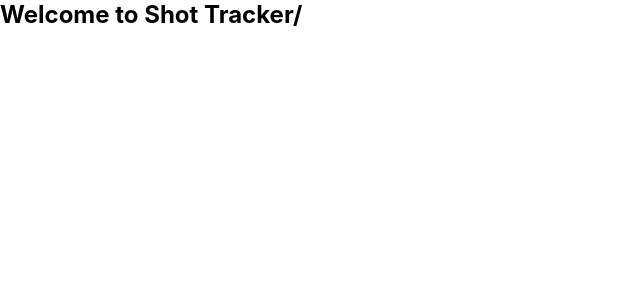
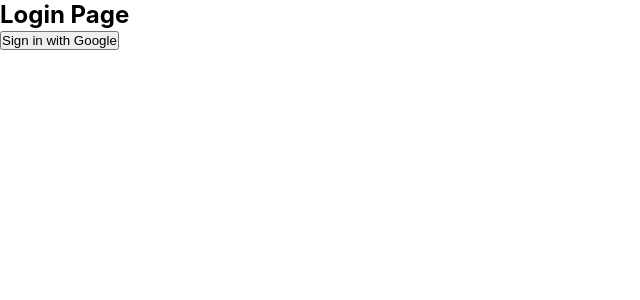
Before and after one commit to robwatsongtr/shot-tracker, a React (Create React App) app: page / in a window 1280 px wide. Shown: the top 300 px of the page, without its empty margins (0-640 px from the left). Built offline with nearby package versions, Linux system fonts and the light colour scheme; no server answers.

Commit message:
okay I have some sort of working login page

```diff
--- a/src/App.tsx
+++ b/src/App.tsx
@@ -3,13 +3,11 @@
 import { Routes, Route } from 'react-router-dom';
 import HistoryTable from "./components/HistoryTable"
 import Login from "./components/Login"
-import Home from "./components/Home"
 
 const App = () => {
   return (
     <Routes>
-      <Route path="/" element={<Home />} />
-      <Route path="/login" element={<Login />} />
+      <Route path="/" element={<Login />} />
       {/* will be protected */}
       <Route path="/mainPage" element={<MainPage />} />
       <Route path="/historyTable" element={<HistoryTable />} />
--- a/src/components/HistoryTable.tsx
+++ b/src/components/HistoryTable.tsx
@@ -30,7 +30,7 @@
       const docRef = doc(db, 'sessions', id)
       await deleteDoc(docRef)
       // remove deleted item from array. Since it changes the data structure in
-      // state, it will re-render the page and table.
+      // state, React will re-render the page and table.
       setData( data.filter( item => item.id !== id))
       alert(`Success deleting document: ${id}`)
     } catch(err) {
--- a/src/components/Home.tsx
+++ /dev/null
@@ -1,6 +0,0 @@
-
-const Home = () => {
-  return <h2>Welcome to Shot Tracker/</h2>
-}
-
-export default Home
--- a/src/components/Login.tsx
+++ b/src/components/Login.tsx
@@ -1,8 +1,25 @@
+// import firebase from 'firebase/app';
 
-
+import { getAuth, signInWithPopup, GoogleAuthProvider } from "firebase/auth"
+const auth = getAuth()
 
 const Login = () => {
-  return <h2>Login</h2>
+
+  const handleGoogleSignIn = async () => {
+    try {
+      const provider = new GoogleAuthProvider();
+      await signInWithPopup(auth, provider);
+    } catch (error) {
+      console.error('Error signing in with Google:', error);
+    }
+  }
+
+  return (
+    <div>
+      <h2>Login Page</h2>
+      <button onClick={handleGoogleSignIn}>Sign in with Google</button>
+    </div>
+  )
 }
 
 export default Login
```
